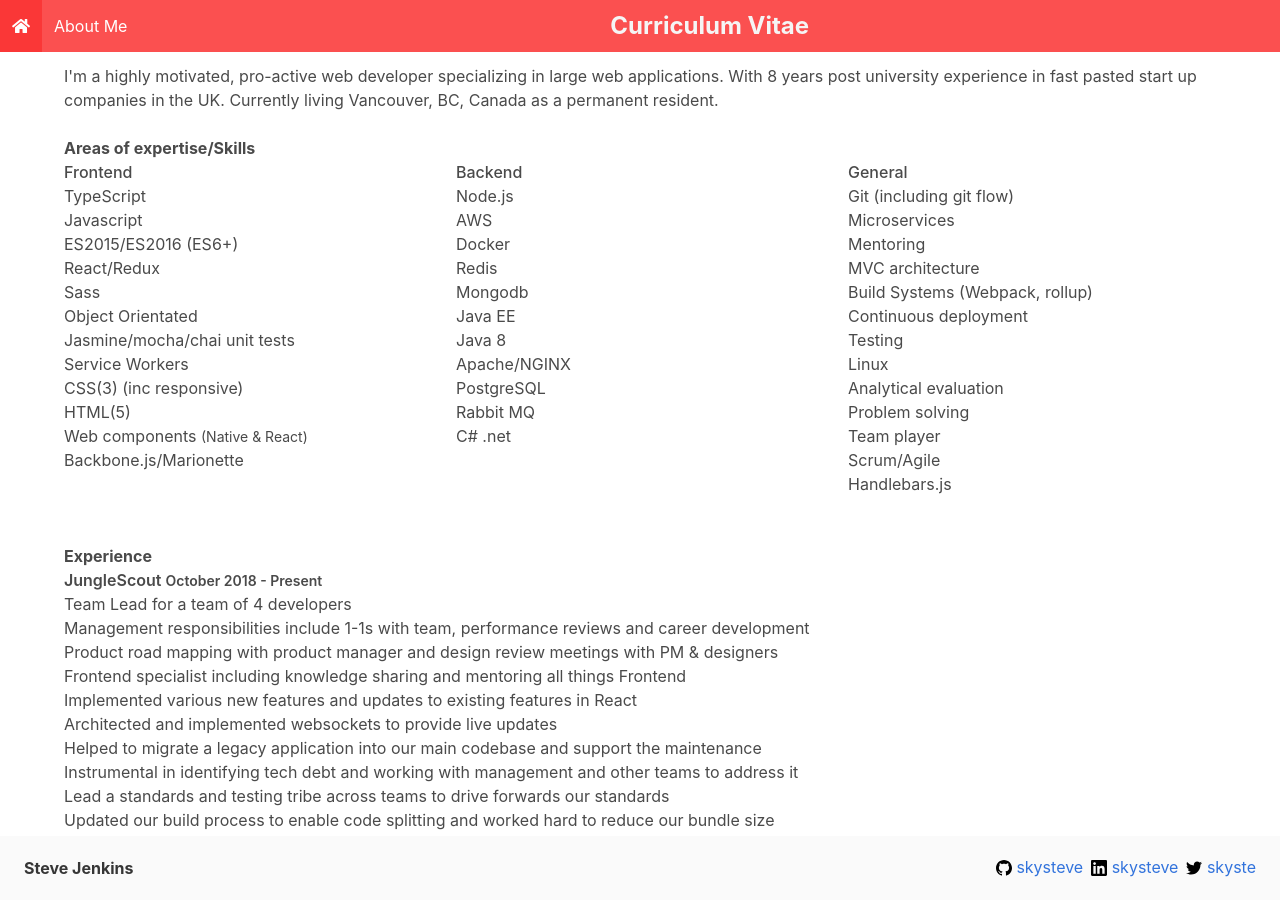
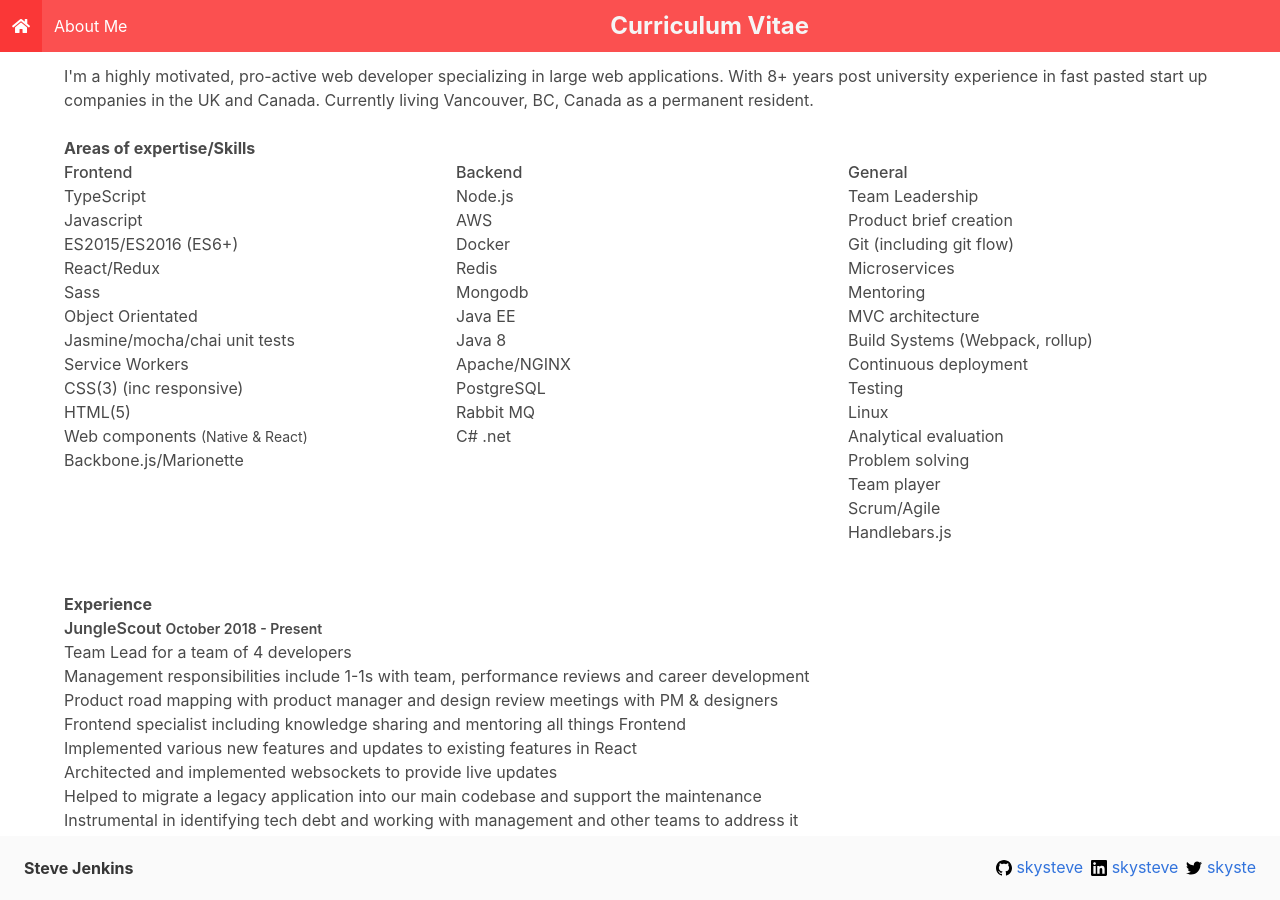
Before and after one commit to skysteve/skysteve.github.io, a Jekyll site: the page built from cv.html, in a window 1280 px wide and 900 px high. Built offline with Jekyll 4.4.1, drawn with Linux system fonts in a browser that asks for light colours; nearby versions of some CDN libraries.

Commit message:
more CV updates

```diff
--- a/cv.html
+++ b/cv.html
@@ -14,7 +14,7 @@
   </div>
   <div class="intro">
     <p>I'm a highly motivated, pro-active web developer specializing in large web applications.
-      With 8 years post university experience in fast pasted start up companies in the UK.
+      With 8+ years post university experience in fast pasted start up companies in the UK and Canada.
     Currently living Vancouver, BC, Canada as a permanent resident.</p>
   </div>
   <!-- end intro -->
@@ -65,6 +65,8 @@
     <div class="column">
       <h4>General</h4>
       <ul>
+        <li>Team Leadership</li>
+        <li>Product brief creation</li>
         <li>Git (including git flow)</li>
         <li>Microservices</li>
         <li>Mentoring</li>
```
